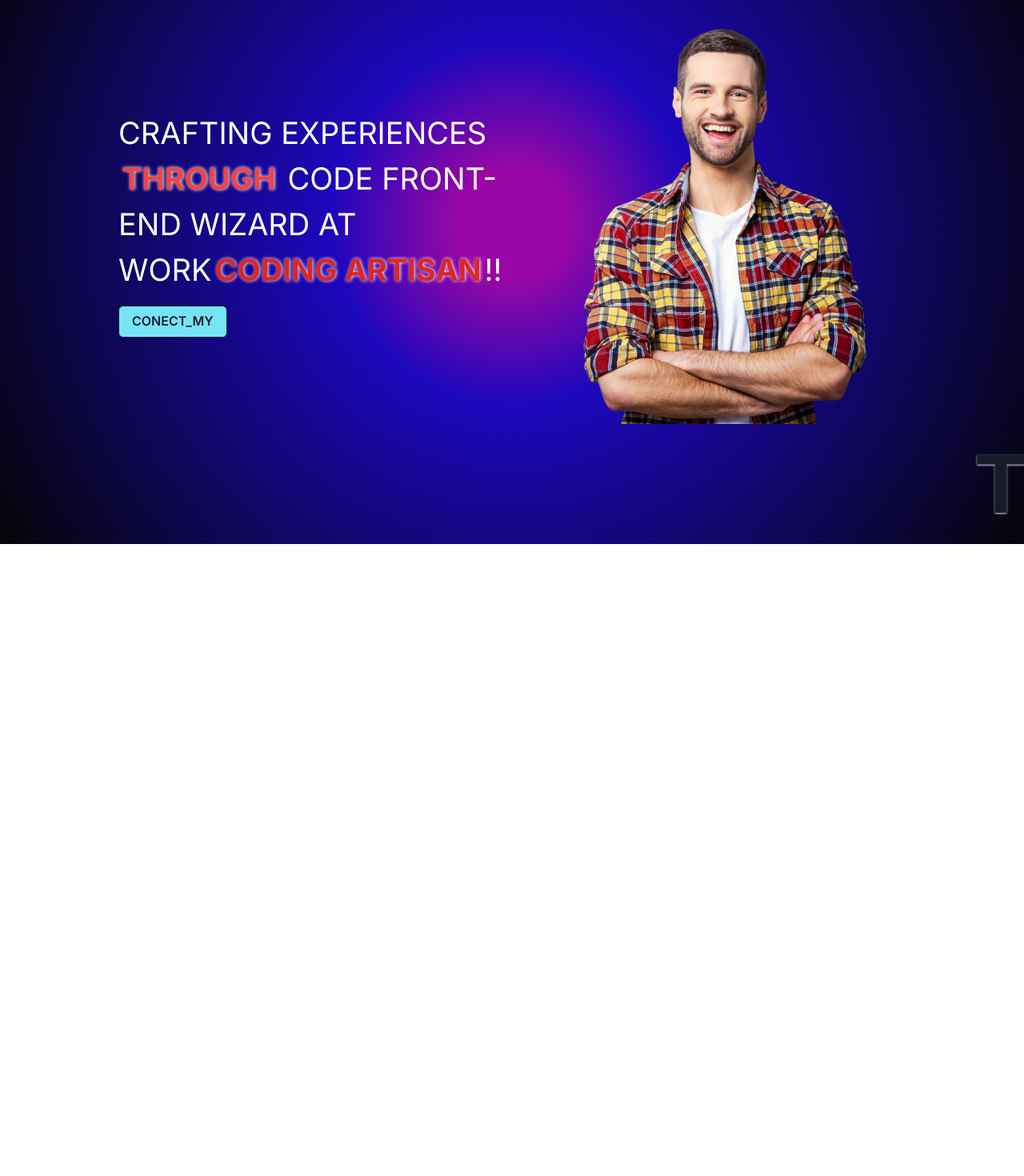
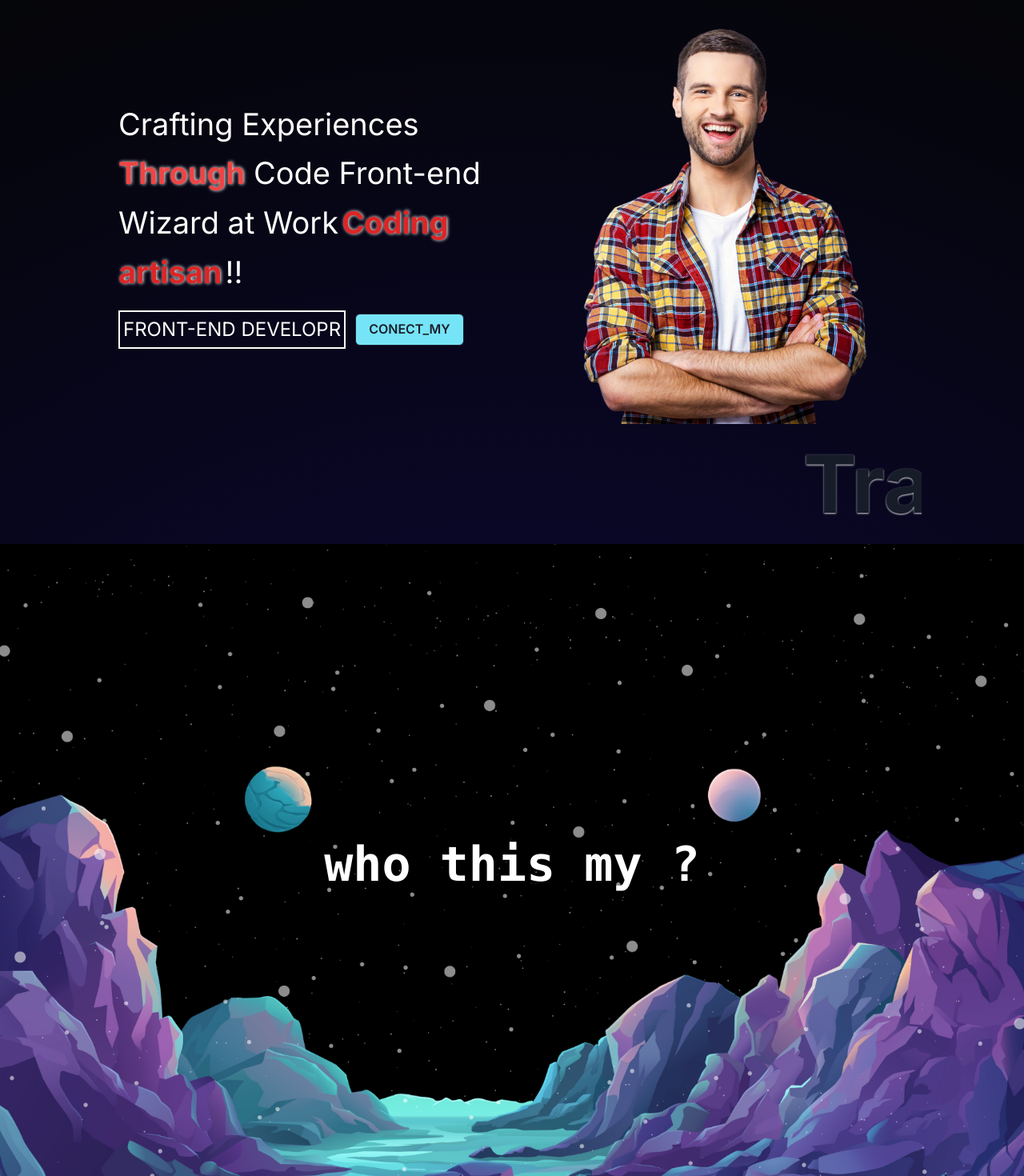
Before and after one commit to Azoonex/profileMy, a Next.js app: page / in a window 1280 px wide. Shown: the part 200-1670 px from the top of the page at 80% size. Before the commit the page ends 880 px from the top, so only its background shows below. Built offline with nearby package versions, Linux system fonts and the light colour scheme.

Commit message:
nice bro fixed guide

```diff
--- a/app/globals.css
+++ b/app/globals.css
@@ -30,13 +30,13 @@
   }
 
   .centeritems{
-    @apply flex item-center justify-center
+    @apply flex items-center justify-center
   }
 }
 
 .bg__app{
 background: rgb(153,7,164);
-background: radial-gradient(circle, rgba(153,7,164,1) 9%, rgb(28, 7, 188) 30%, rgba(4,5,4,1) 100%,rgb(9, 7, 134) 70%);
+background: radial-gradient(circle, rgb(22, 18, 22) 9%, rgb(11, 7, 48) 30%, rgba(4,5,4,1) 100%,rgb(8, 7, 68) 70%);
 }
 
 
--- a/app/page.tsx
+++ b/app/page.tsx
@@ -1,3 +1,4 @@
+import Guide from "@/components/Guide";
 import Hero from "@/components/Hero";
 
 
@@ -5,6 +6,9 @@ export default function Home() {
   return (
     <main className="bg__app">
        <Hero />
+       <Guide type="content"/>
+       <section className="h-screen"></section>
+       <Guide type="no" />
     </main>
   )
 }
--- /dev/null
+++ b/components/Guide.tsx
@@ -0,0 +1,33 @@
+import Image from "next/image"
+const Guide = ({type}) => {
+    return (
+        <section className="h-screen relative w-full centeritems bg-black">
+            <h2 className=" text-6xl text-white font-mono font-bold">
+                {type === "content" ? "who this my ?" : "no is my ?"}
+            </h2>
+            <div className="">
+                <Image
+                    src="/mountains.png"
+                    layout="fill"
+                    objectFit="cover"
+                    quality={100}
+                />
+                <Image
+                    src="/stars.png"
+                    layout="fill"
+                    objectFit="cover"
+                    quality={100}
+                />
+                <Image
+                    src="/planets.png"
+                    layout="fill"
+                    objectFit="cover"
+                    quality={100}
+                />
+
+            </div>
+        </section >
+    )
+}
+
+export default Guide
--- a/components/Hero.tsx
+++ b/components/Hero.tsx
@@ -7,22 +7,27 @@ import { isDeepStrictEqual } from "util"
 
 function Hero() {
   return (
-    <section className=' w-full relative mt-20  lg:max-w-5xl mx-auto  h-[100vh] flex items-center'>
+    <section className=' w-full relative overflow-hidden mt-20  lg:max-w-5xl mx-auto  h-[100vh] flex items-center'>
 
 
       <div className=" ml-5  flex-1">
-        <h2 className="text-white uppercase  ">
-          Crafting Experiences <span className="mx-1 text-red-500  shadow-text font-bold ">
+        <h2 className="text-white  leading-relaxed ">
+          Crafting Experiences <span className=" text-red-500  shadow-text font-bold ">
             Through
             </span> Code Front-end Wizard at Work
           <span className="mx-1 text-red-600 font-bold shadow-text">Coding artisan</span>!!
         </h2>
-       <div className="mt-4 ">
-            <Buttons
-              lable="CONECT_MY"
-              fase="white"
-              bgc="cyan.300"
-            />
+        <div className="mt-4 flex items-center  gap-3">
+
+            <h4 className="text-white bg-transparent
+            border-2 border-white p-1 uppercase">
+              front-end Developr
+            </h4>
+          <Buttons
+            lable="CONECT_MY"
+            fase="white"
+            bgc="cyan.300"
+          />
        </div>
 
        </div>
--- /dev/null
+++ b/db.json
@@ -0,0 +1,15 @@
+{
+    "posts": [
+        { "id": 1, "title": "HTML", "author": "typicode" },
+        { "id": 2, "title": "CSS", "author": "typicode" },
+        { "id": 3, "title": "JAVASCRIPT", "author": "typicode" },
+        { "id": 4, "title": "REACT", "author": "typicode" },
+        { "id": 5, "title": "NEXT", "author": "typicode" },
+        { "id": 6, "title": "TYPESCRIPT", "author": "typicode" }
+    ],
+    "coments" : [
+        { "id": 1, "title": "HTML", "author": "typicode" },
+        { "id": 2, "title": "CSS", "author": "typicode" },
+        { "id": 3, "title": "JAVASCRIPT", "author": "typicode" }
+    ]
+}
--- /dev/null
+++ b/lib/posts.ts
@@ -0,0 +1,17 @@
+import axios from 'axios'
+
+export const loadPosts = async ()=>{
+    const {data: posts} = await axios.get("http://localhost:4000/posts")
+
+    return posts
+}
+
+export const getPost = async (slug:any) => {
+    const { data: posts } = await axios.get("http://localhost:4000/posts", {
+        params: {
+            slug
+        }
+    });
+
+    return posts;
+};
--- a/package.json
+++ b/package.json
@@ -3,6 +3,7 @@
     "version": "0.1.0",
     "private": true,
     "scripts": {
+        "serve": "json-server --watch db.json -p 4000",
         "dev": "next dev -p 3000",
         "build": "next build",
         "start": "next start",
@@ -14,7 +15,9 @@
         "@chakra-ui/react": "^2.8.2",
         "@emotion/react": "^11.11.3",
         "@emotion/styled": "^11.11.0",
+        "axios": "^1.6.4",
         "framer-motion": "^10.16.16",
+        "json-server": "^0.17.4",
         "next": "14.0.4",
         "react": "^18",
         "react-dom": "^18"
--- /dev/null
+++ b/pages/posts/[slug].tsx
@@ -0,0 +1,35 @@
+import { loadPosts,getPost } from "@/lib/posts"
+
+
+export default function Post ({posts}:any) {
+
+    return (
+        <div>
+            <div>
+                Conents : {posts.title}
+            </div>
+        </div>
+    )
+}
+
+export async function getStaticPaths() {
+    const posts = await loadPosts()
+    const paths = posts.map((post:any)=>({
+         params: { slug: post.id }
+    }))
+    return{
+        paths,
+        fallback: false
+    }
+}
+
+export async function getStaticProps({params}:any) {
+    const posts = await getPost(params.slug)
+
+    return {
+        props :{
+            posts : posts[0]
+        }
+    }
+
+}
```
Also changed, not shown: 1 other file (tests, documents, lock files or other folders). Lines whose indentation alone changed are shown as unchanged.
